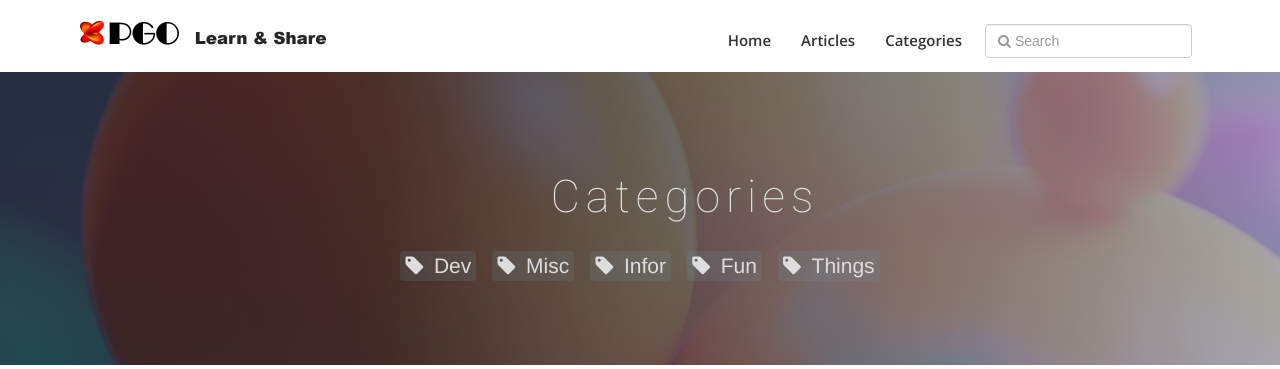
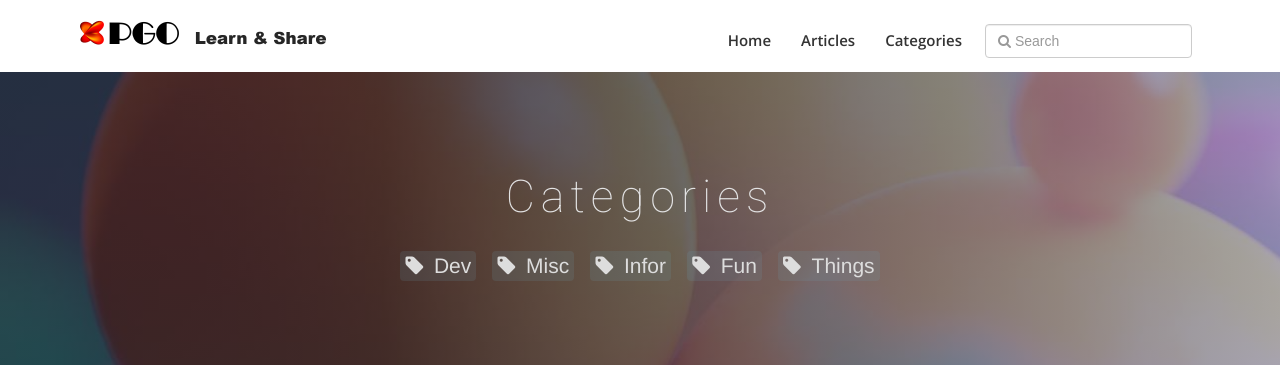
Before and after one commit to xpgo/xpgo.github.io, a Jekyll site: the page built from html/category.html, in a window 1280 px wide. Shown: the top 369 px of the page. Built offline with Jekyll 4.4.1, drawn with Linux system fonts in a browser that asks for light colours; some web fonts are replaced.

Commit message:
adjusted article list head

```diff
--- a/css/style.css
+++ b/css/style.css
@@ -54,6 +54,10 @@ header {
 
 header .navbar-default .navbar-nav a:hover {
   color: #e32900;
+}
+
+#global-header .block {
+    padding-left: 0;
 }
 
 /*---------------------------------------------
```
